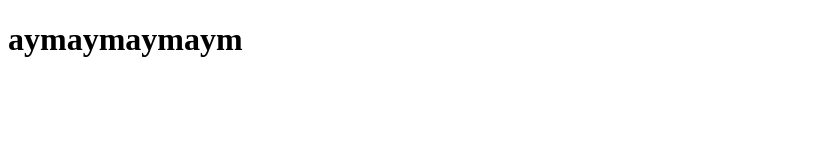
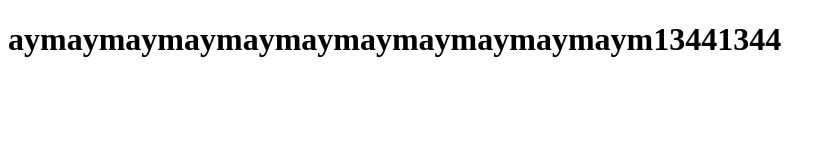
Before and after one commit to hadziqdizhwar1-lab/fuzzy-broccoli, a plain HTML site: page botak.html in a window 1280 px wide. Shown: the whole page, without its empty margins (0-835 px from the left). Drawn offline with Linux system fonts and the light colour scheme.

Commit message:
Update botak.html

```diff
--- a/botak.html
+++ b/botak.html
@@ -1,2 +1,2 @@
 <!DOCTYPE html>
-<h1>aymaymaymaym</h1>
+<h1>aymaymaymaymaymaymaymaymaymaymaym13441344</h1>
```
